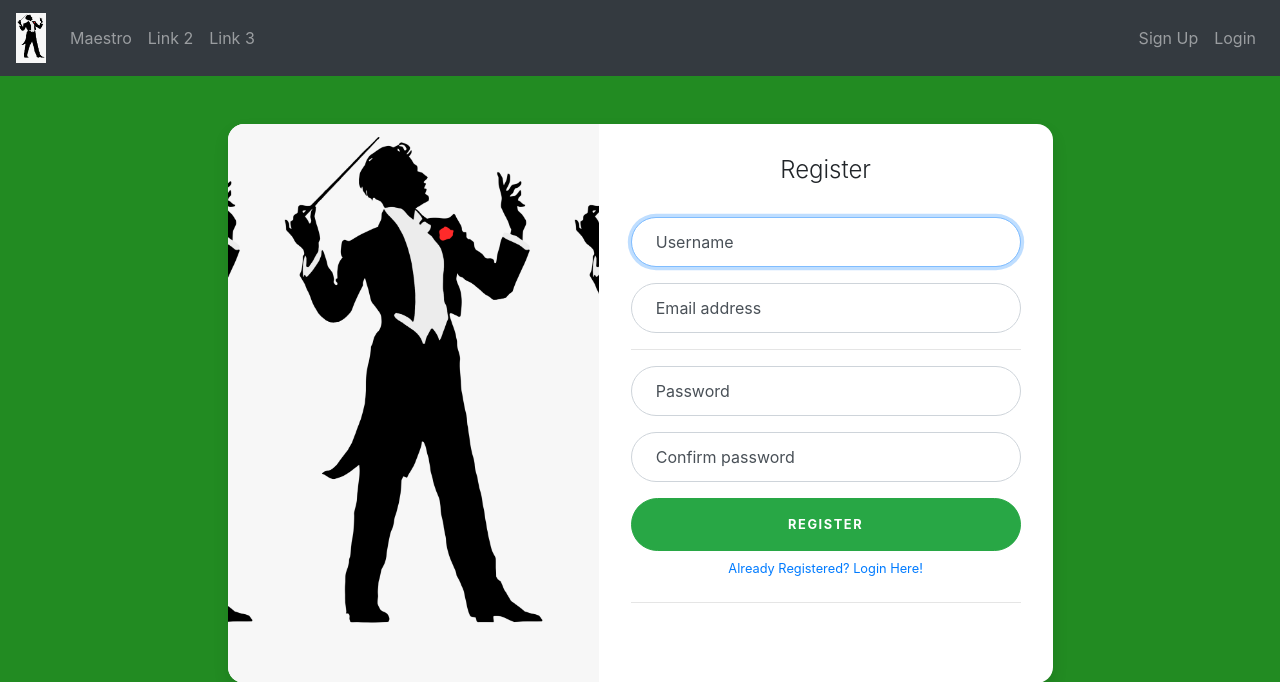
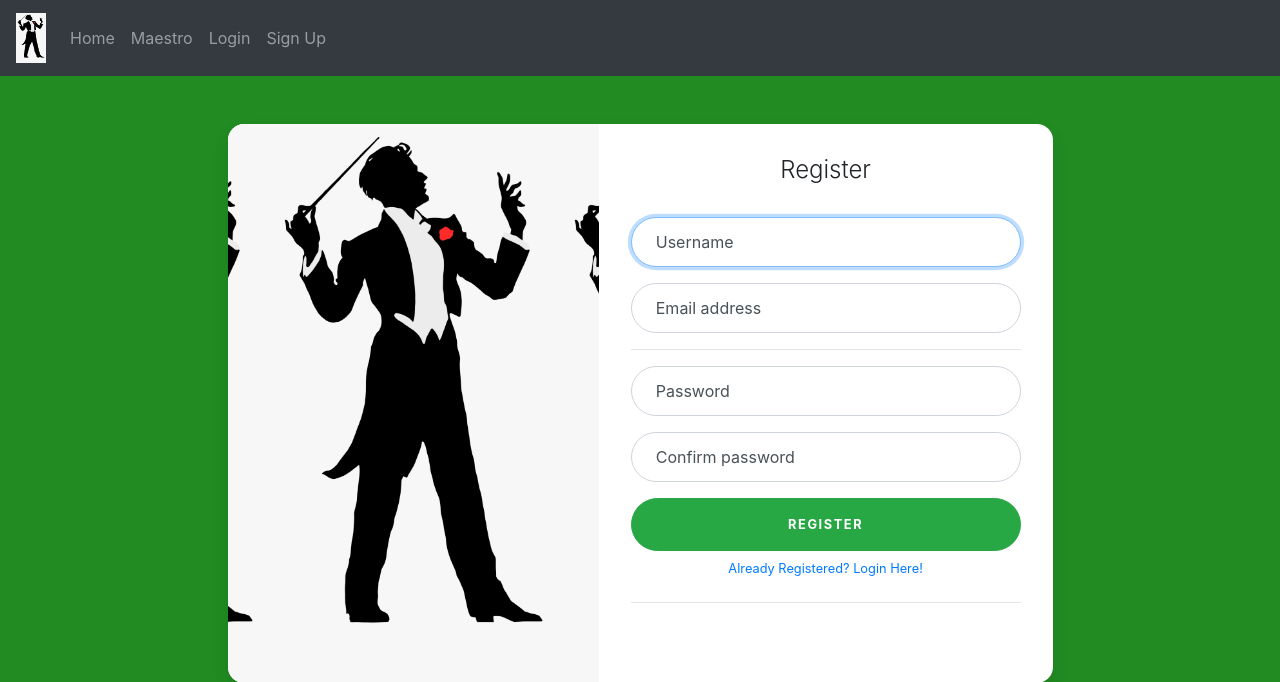
Before and after one commit to YonatanBiton/Maestro-Project-magshimim, a Flask app: page /signup in a window 1280 px wide. Shown: the top 682 px of the page. Run offline with Flask 2, Linux system fonts and the light colour scheme; some libraries are stand-ins or nearby versions.

Commit message:
added changes for server

```diff
--- a/Server Side/templates/singup.html
+++ b/Server Side/templates/singup.html
@@ -27,20 +27,20 @@
         <!-- Links -->
         <ul class="navbar-nav">
             <li class="nav-item">
+                <a class="nav-link" href="Home.html">Home</a>
+            </li>
+            <li class="nav-item">
                 <a class="nav-link" href="/">Maestro</a>
             </li>
-            <li class="nav-item">
-                <a class="nav-link" href="#">Link 2</a>
             </li>
-            <li class="nav-item">
-                <a class="nav-link" href="#">Link 3</a>
-            </li>
+            <li class="nav-item"><a href="login" class="nav-link"> <i class="fa fa-globe"></i>Login</a></li>
+
+            <li class="nav-item"><a href="signup" class="nav-link"> Sign Up</a>
         </ul>
         <ul class="nav navbar-nav ml-auto">
             <span class="glyphicon glyphicon-user"></span>
-            <li class="nav-item"><a href="signup" class="nav-link"> Sign Up</a>
-            </li>
-            <li class="nav-item"><a href="login" class="nav-link"> <i class="fa fa-globe"></i>Login</a></li>
+
+            <li class="nav-item"><label class="nav-link">{{ClientMessage}}</label></li>
         </ul>
     </nav>
 
```
